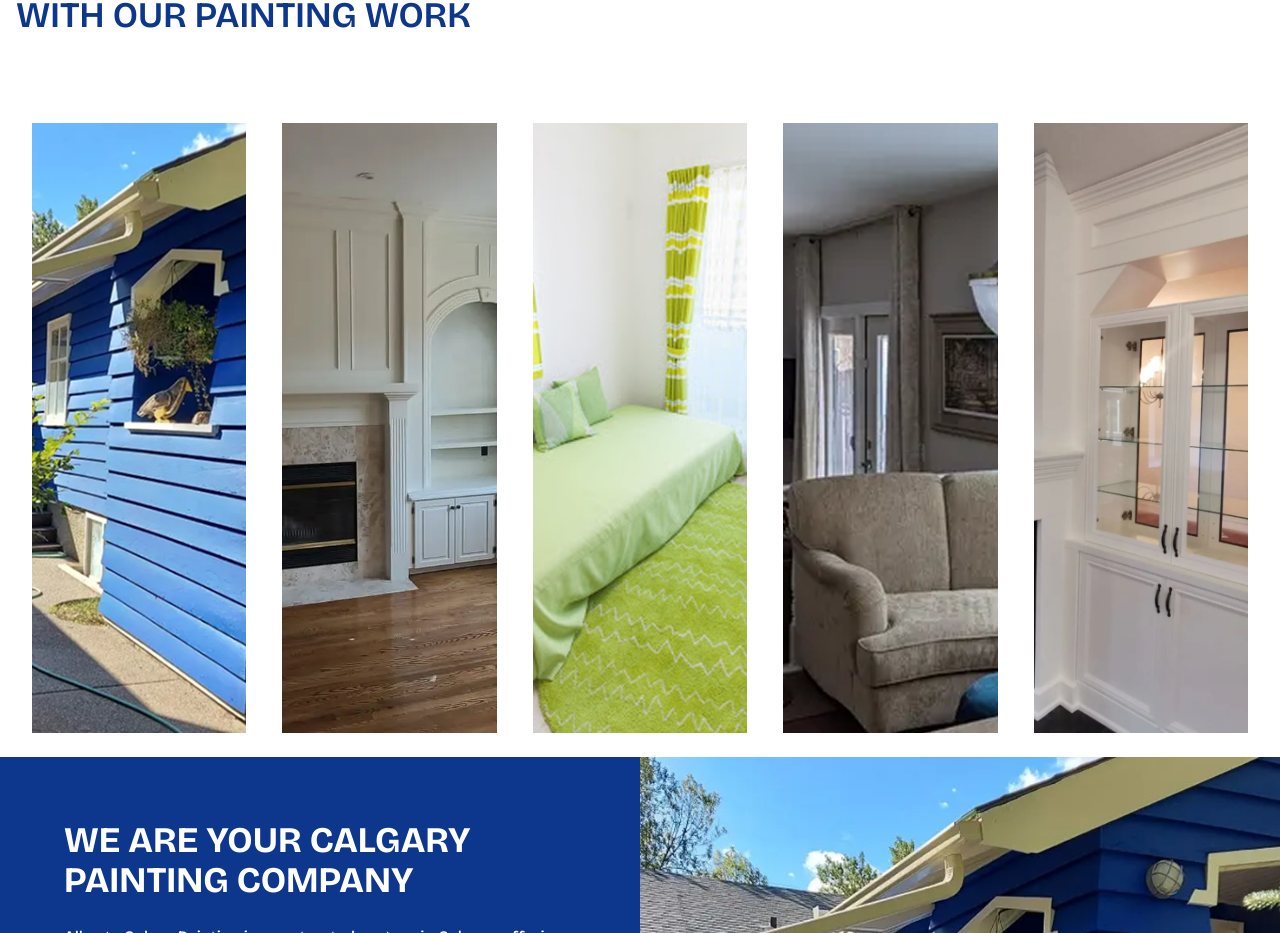
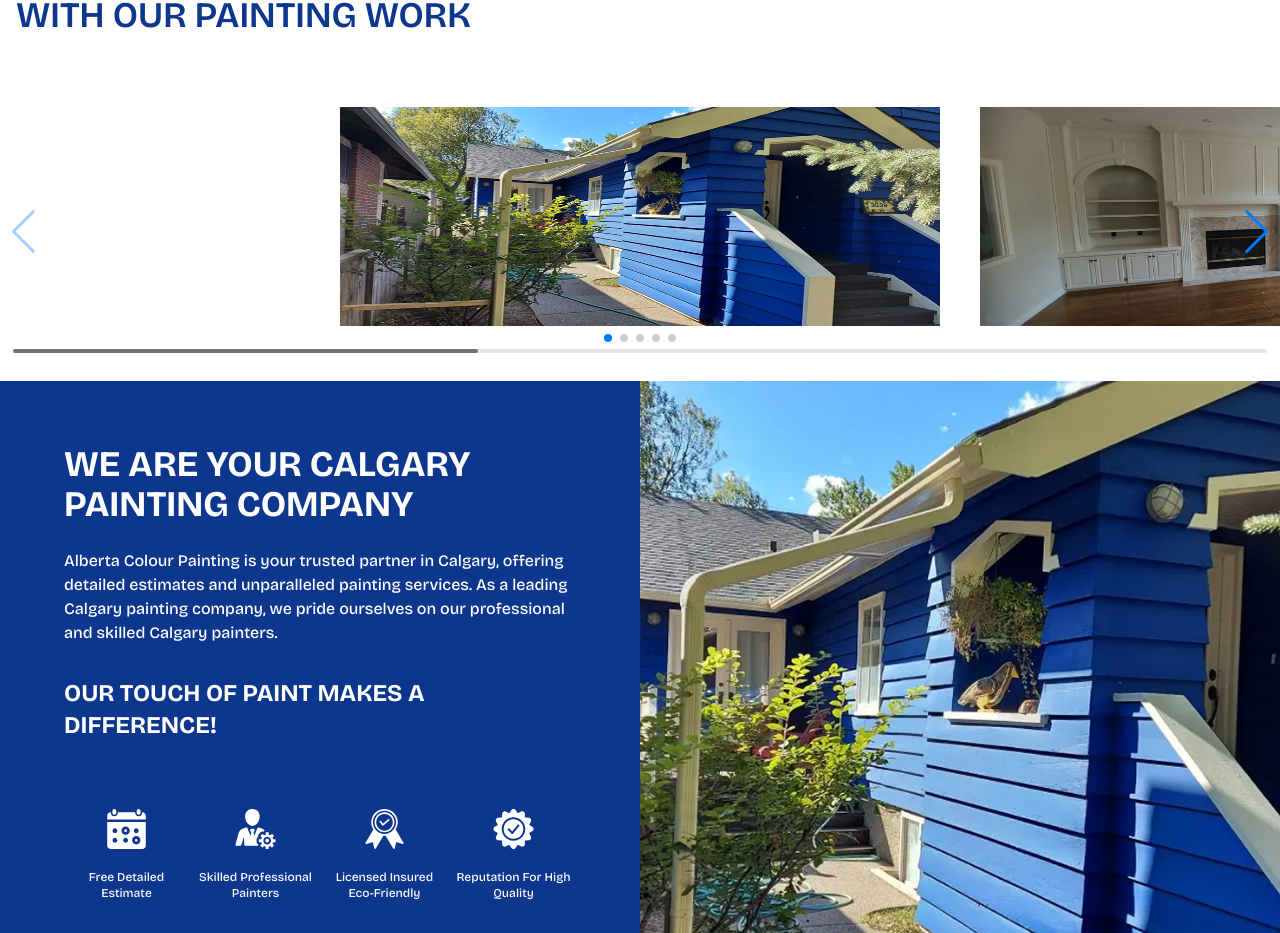
Before and after one commit to ditinus/albarta-painting-react19-website, a Next.js app: page /about in a window 1280 px wide. Shown: the part 4518-5451 px from the top of the page. Built offline with nearby package versions, Linux system fonts and the light colour scheme.

Commit message:
update email

```diff
--- a/app/gallery/page.tsx
+++ b/app/gallery/page.tsx
@@ -13,18 +13,16 @@ import blogsBanner from "@/public/blogs-banner.png";
 import { useEffect, useState } from "react";
 
 export default function gallery() {
-
-    const [isMobile, setIsMobile] = useState(window.innerWidth >= 768);
+  const [isMobile, setIsMobile] = useState(false);
 
   useEffect(() => {
-
     if (typeof window !== 'undefined') {
       const handleResize = () => {
-          setIsMobile(window.innerWidth >= 768);
+        setIsMobile(window.innerWidth < 768);
       };
 
       window.addEventListener('resize', handleResize);
-        handleResize();
+      handleResize(); // Run once on mount to check window size
 
       return () => {
         window.removeEventListener('resize', handleResize);
--- a/components/gallery/page.tsx
+++ b/components/gallery/page.tsx
@@ -13,25 +13,22 @@ import SmallGallerySection from "./SmallGallerySection";
 import { useEffect, useState } from "react";
 
 const OurGallery: React.FC = () => {
-  const [isMobile, setIsMobile] = useState(window.innerWidth >= 768);
-
+  const [isMobile, setIsMobile] = useState(false);
 
   useEffect(() => {
-
     if (typeof window !== 'undefined') {
       const handleResize = () => {
-        setIsMobile(window.innerWidth >= 768);
+        setIsMobile(window.innerWidth < 768);
       };
 
       window.addEventListener('resize', handleResize);
-      handleResize();
+      handleResize(); // Run once on mount to check window size
 
       return () => {
         window.removeEventListener('resize', handleResize);
       };
     }
   }, []);
-
   return (
     <div className="gallery-carousel">
       <div className="lg:mt-20 lg:mb-16 my-10">
```
Lines whose indentation alone changed are shown as unchanged.
